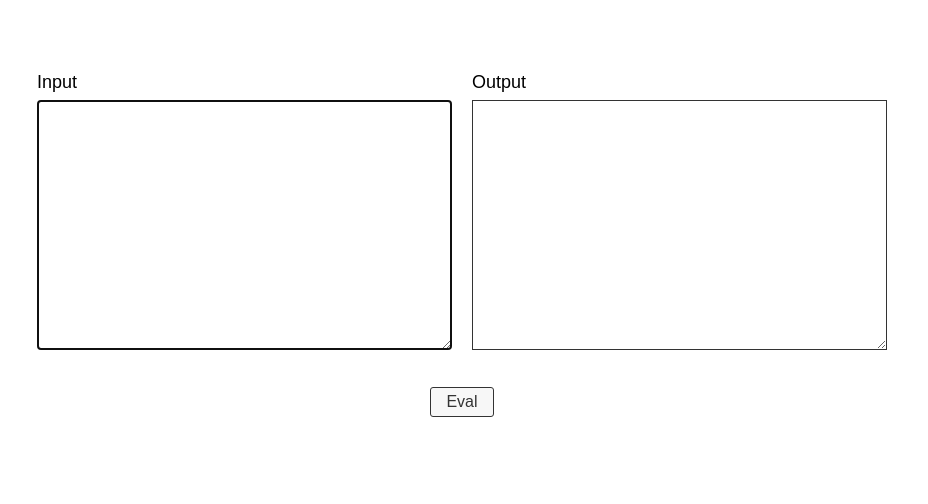
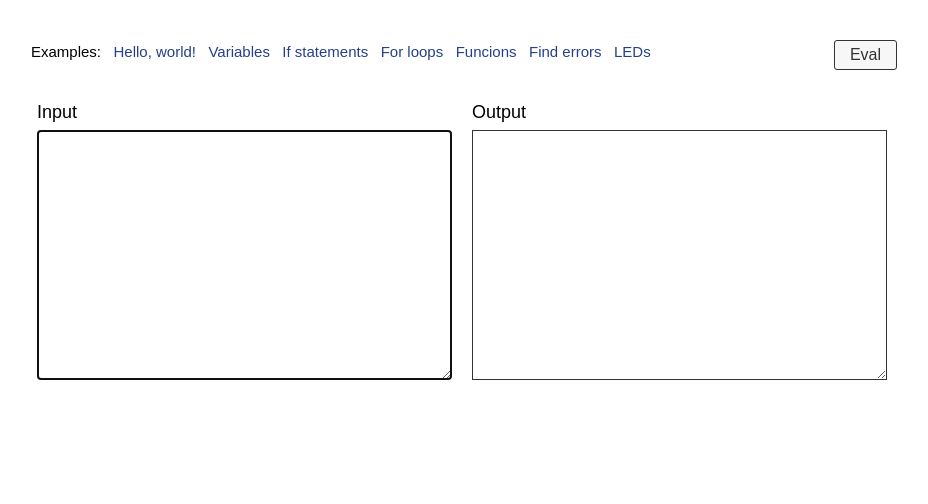
Before and after one commit to YemSalat/spark-parse, a plain HTML site: page src/index.html in a window 1280 px wide. Shown: the whole page, without its empty margins (178-1106 px from the left). Drawn offline with nearby package versions, Linux system fonts and the light colour scheme.

Commit message:
Example links on frontend

```diff
--- a/src/css/layout.css
+++ b/src/css/layout.css
@@ -143,6 +143,7 @@ textarea._changed {
 	opacity: 0.7;
 	color: #333;
 	border-color: #777;
+	background-color: #F9F9F9;
 }
 
 .container {
@@ -171,11 +172,12 @@ textarea._changed {
 #output._error {
 	background-color: #FBEAEA;
 	color: #5A1010;
+	white-space: normal;
 	animation: notice 0.25s ease 1;
 }
 
-#btnEval {
-	margin-bottom: 30px;
+.controls {
+	text-align: left;
 }
 
 .fold {
@@ -246,6 +248,23 @@ textarea._changed {
 	visibility: visible;
 }
 
+.examples {
+	vertical-align: middle;
+}
+
+.examples > * {
+	display: inline-block;
+	vertical-align: middle;
+	font-size: 15px;
+	margin: 0 4px;
+}
+
+.examples a {
+	color: #253F8A;
+}
+.examples a:hover {
+	color: #727CC7;
+}
 
 /* ani */
 @keyframes notice {
--- a/src/index.html
+++ b/src/index.html
@@ -13,6 +13,22 @@
 	<body>
 
 		<div class="main">
+			<div class="controls __clearfix">
+				<div class="examples __left">
+					<span class="label">Examples: </span>
+					<a href="#ex1" class="examples-item" data-example="hello-world">Hello, world!</a>
+					<a href="#ex2" class="examples-item" data-example="variables">Variables</a>
+					<a href="#ex3" class="examples-item" data-example="if-statements">If statements</a>
+					<a href="#ex4" class="examples-item" data-example="for-loops">For loops</a>
+					<a href="#ex5" class="examples-item" data-example="funcions">Funcions</a>
+					<a href="#ex6" class="examples-item" data-example="find-errors">Find errors</a>
+					<a href="#ex7" class="examples-item" data-example="leds">LEDs</a>
+				</div>
+				<div class="__right">
+					<button id="btnEval">Eval</button>
+				</div>
+			</div>
+
 			<div class="container">
 				<div class="col" id="input">
 					<h3>Input</h3>
@@ -25,7 +41,6 @@
 				</div>
 			</div>
 
-			<button id="btnEval">Eval</button>
 
 			<pre id="output">
 
```
Also changed, not shown: src/js/parser/evaluator.js, 1 other file.
